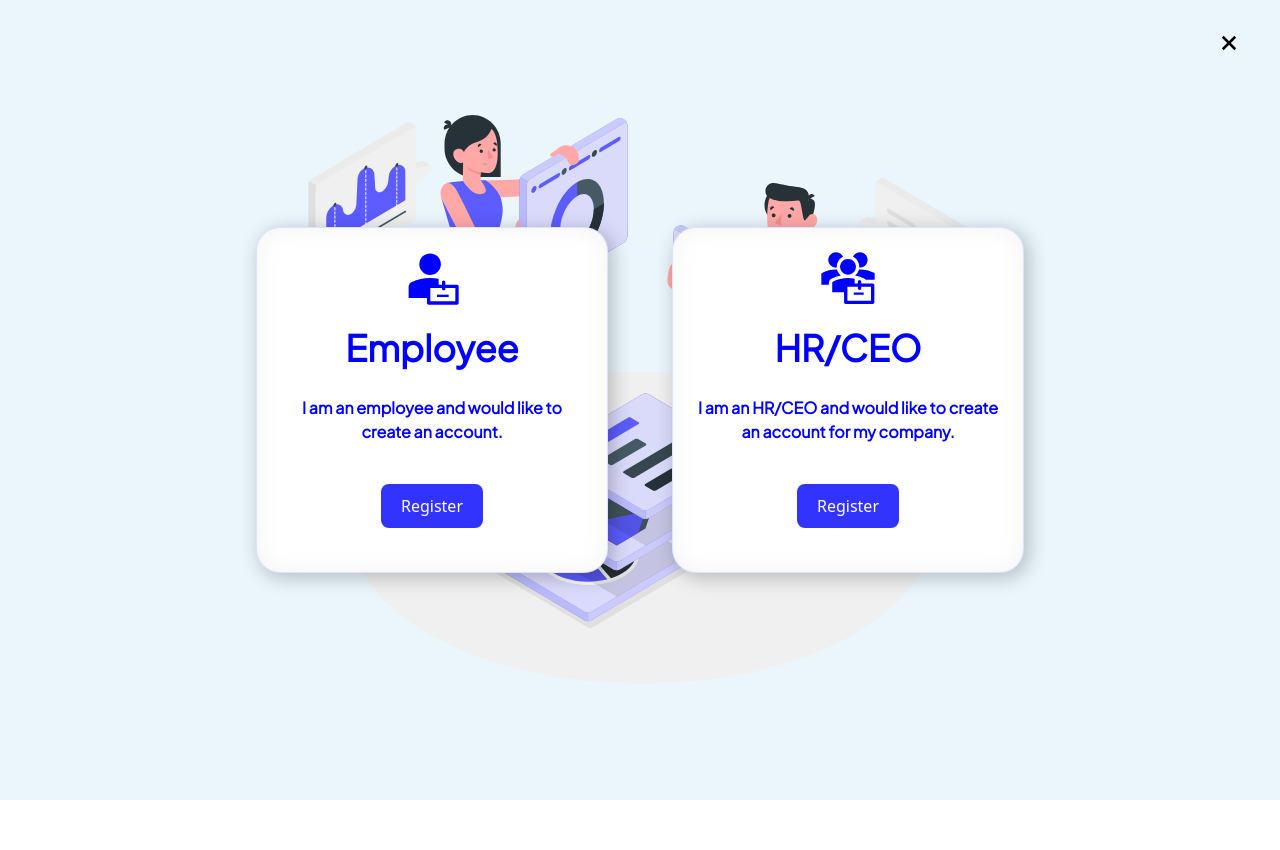
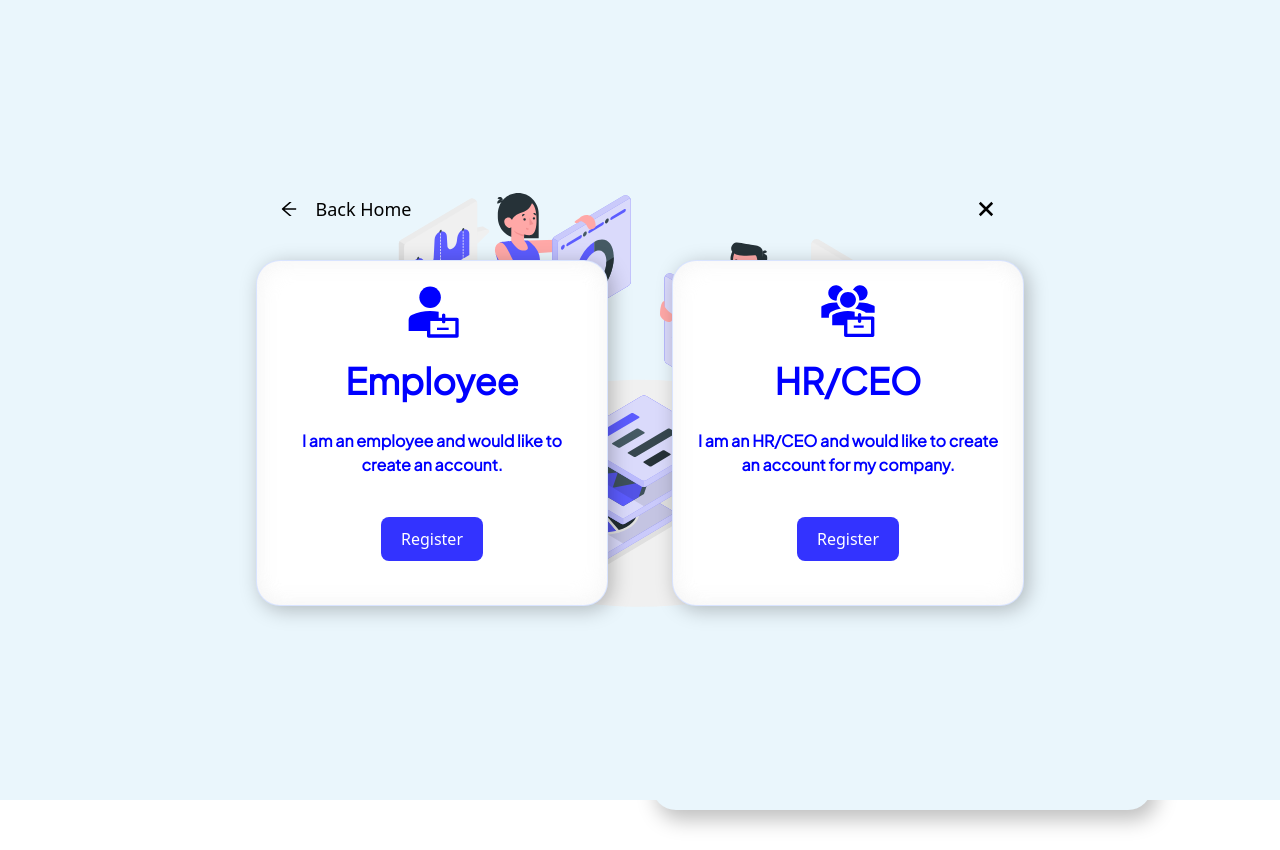
Before and after one commit to GrittyBee-Tech/Career-Leap, a React (Vite) app: page /admin/register in a window 1280 px wide. Both pictures are taken after a click on the button "Go Back". Before the commit the page ends 800 px from the top, so only its background shows below. Built offline with nearby package versions, Linux system fonts and the light colour scheme.

Commit message:
style: ammended the modal a little bit more

```diff
--- a/src/App.css
+++ b/src/App.css
@@ -4,7 +4,7 @@
     background: url(./assets/Images/amico.svg);
     background-repeat: no-repeat;
     background-position: center;
-    background-size: 55%;
+    background-size: 40%;
 }
 
 .regBox {
--- a/src/Components/Generic-Layout/RegisterModal.jsx
+++ b/src/Components/Generic-Layout/RegisterModal.jsx
@@ -2,6 +2,7 @@ import employer from '../../assets/Icons/employer.svg'
 import employee from '../../assets/Icons/employee.svg'
 import { GrFormClose } from 'react-icons/gr';
 import { Link } from 'react-router-dom';
+import { AiOutlineArrowLeft } from 'react-icons/ai';
 
 const RegisterModal = ({ setIsModalOpen, isModalOpen }) => {
   const url = window.location.pathname;
@@ -10,9 +11,12 @@ const RegisterModal = ({ setIsModalOpen, isModalOpen }) => {
   const hasForwardSlashAfterUrl = url.length > 1;
 
   return (
-    <section className={` z-50 h-screen w-full justify-center items-center bg-[#EAF6FC] registerOptions fixed inset-0 transition duration-500 ease-in-out ${isModalOpen ? 'flex' : 'hidden'}`}>
-        <button onClick={() => setIsModalOpen(false)} className='absolute top-7 right-9'><GrFormClose size={30} stroke='#0000FF' strk fill='#0000FF' /></button>
-        <div className="flex w-10/12 sm:flex-row flex-col gap-8 md:gap-16 justify-center items-center">
+    <section className={`z-50 h-screen flex-col w-full justify-center items-center bg-[#EAF6FC] registerOptions fixed inset-0 transition duration-500 ease-in-out ${isModalOpen ? 'flex' : 'hidden'}`}>
+        <div className='w-10/12 px-[3%] lg:px-[13.5%] flex items-center justify-between mb-6 sm:mb-9'>
+          {hasForwardSlashAfterUrl && <Link to='/' className='flex items-center text-lg'><AiOutlineArrowLeft className=' text-xl font-medium mr-4' />Back Home</Link>}
+          <button onClick={() => setIsModalOpen(false)} className='ml-auto'><GrFormClose size={30} stroke='#0000FF' strk fill='#0000FF' /></button>
+        </div>
+        <div className="flex w-10/12 sm:flex-row flex-col gap-6 md:gap-16 justify-center items-center">
             <div className="bg-white w-[22rem] px-6 pt-4 sm:pt-5 sm:pb-11 pb-6 flex flex-col items-center text-center gap-3 sm:gap-5 rounded-3xl regBox border border-[#407bff33]">
                 <img src={employee} alt="" />
                 <h3 className='text-[#0000FF] font-bold text-4xl sm:mb-2 font-plus-jakarta-sans'>Employee</h3>
@@ -27,7 +31,7 @@ const RegisterModal = ({ setIsModalOpen, isModalOpen }) => {
                 {
                   hasForwardSlashAfterUrl ? <button className='bg-[#3333FF] rounded-lg px-5 py-2.5 text-white' onClick={() => setIsModalOpen(false)}>Register</button> :
                   <Link to="/admin/register" className='bg-[#3333FF] text-white rounded-lg px-5 py-2.5'>Register</Link>
-                  }
+                }
             </div>
         </div>
     </section>
--- a/src/Pages/Register/RegisterAdmin.jsx
+++ b/src/Pages/Register/RegisterAdmin.jsx
@@ -36,19 +36,19 @@ const RegisterAdmin = () => {
             <p className="font-georgia text-2xl mt-8 mb-4">Drive employee growth, foster innovation, and enhance your company&apos;s performance.</p>
             <img src={bg} alt="" />
         </div>
-        <div className='w-full sm:flex-1 mb-4 bg-[#EAF6FC] sm:mb-0 border-2 border-[#0000ff] rounded-3xl px-10 sm:px-7 md:px-12 py-8 flex flex-col gap-5'>
+        <div style={{ boxShadow: '5px 10px 20px 0px rgba(0, 0, 0, 0.25)' }} className='w-full sm:flex-1 mb-4 bg-[#EAF6FC] sm:mb-0 rounded-3xl px-10 sm:px-7 md:px-12 py-8 flex flex-col gap-5'>
             <h2 className="text-3xl text-primary font-lobster text-center">Career Leap</h2>
             <h4 className='font-plus-jakarta-sans text-2xl font-semibold text-center'>Create an Account</h4>
             <p className="font-georgia text-sm mb-4 text-center">Sign up on Career Leap as a company and get access to the services we offer.</p>
-            <form action="" className='flex flex-col gap-4' onSubmit={handleSubmit(onsubmit)}>
+            <form action="" className='flex flex-col gap-6' onSubmit={handleSubmit(onsubmit)}>
               <div>
-                <label className='pb-2.5 font-medium text-xl font-plus-jakarta-sans' htmlFor='email'>Email</label>
+                <label className='font-medium text-xl font-plus-jakarta-sans' htmlFor='email'>Email</label>
                 <div className='relative'>
                   <input
                     name='email'
                     type='email'
                     placeholder='example@gmail.com'
-                    className={`w-full border ${errors.email ? 'border-red-500' : 'border-[#0A0A29]'} rounded-md outline-none p-2.5 leading-none font-medium text-lg placeholder:text-[#C8C8DC]`}
+                    className={`w-full border ${errors.email ? 'border-red-500' : 'border-[#0A0A29]'} bg-transparent mt-2 rounded-md outline-none p-2.5 leading-none font-medium text-lg placeholder:text-[#C8C8DC]`}
                     {...register('email')}
                   />
                   <AiOutlineMail className='absolute text-lg right-4 top-3.5' />
@@ -57,13 +57,13 @@ const RegisterAdmin = () => {
               </div>
 
               <div>
-                <label className='pb-2.5 font-medium text-xl font-plus-jakarta-sans' htmlFor='password'>Password</label>
+                <label className='font-medium text-xl font-plus-jakarta-sans' htmlFor='password'>Password</label>
                 <div className='relative'>
                   <input
                     name='password'
                     type={showPassword ? 'text' : 'password'}
                     placeholder='***********'
-                    className={`w-full border ${errors.password ? 'border-red-500' : 'border-[#0A0A29]'} rounded-md outline-none p-2.5 leading-none font-medium text-lg placeholder:text-[#C8C8DC]`}
+                    className={`w-full border ${errors.password ? 'border-red-500' : 'border-[#0A0A29]'} bg-transparent mt-2 rounded-md outline-none p-2.5 leading-none font-medium text-lg placeholder:text-[#C8C8DC]`}
                     {...register('password')}
                   />
                   {
@@ -75,23 +75,23 @@ const RegisterAdmin = () => {
               </div>
 
               <div>
-                <label className='pb-2.5 font-medium text-xl font-plus-jakarta-sans' htmlFor='organization'>Organization name</label>
+                <label className='font-medium text-xl font-plus-jakarta-sans' htmlFor='organization'>Organization name</label>
                 <input
                   name='organization'
                   type='text'
                   placeholder='Your organization plc...'
-                  className={`w-full border ${errors.organization ? 'border-red-500' : 'border-[#0A0A29]'} rounded-md outline-none p-2.5 leading-none font-medium text-lg placeholder:text-[#C8C8DC]`}
+                  className={`w-full border ${errors.organization ? 'border-red-500' : 'border-[#0A0A29]'} bg-transparent mt-2 rounded-md outline-none p-2.5 leading-none font-medium text-lg placeholder:text-[#C8C8DC]`}
                   {...register('organization')}
                 />
                 <p className='text-red-500'>{errors.organization?.message}</p>
               </div>
 
               <div>
-                <label className='pb-2.5 font-medium text-xl font-plus-jakarta-sans' htmlFor='role'>Register as</label>
+                <label className='font-medium text-xl font-plus-jakarta-sans' htmlFor='role'>Register as</label>
                 <select
                   name='role'
                   placeholder='Manager'
-                  className={`w-full border ${errors.role ? 'border-red-500' : 'border-[#0A0A29]'} rounded-md outline-none p-2.5 leading-none font-medium text-lg placeholder:text-[#C8C8DC]`}
+                  className={`w-full border ${errors.role ? 'border-red-500' : 'border-[#0A0A29]'} bg-transparent mt-2 rounded-md outline-none p-2.5 leading-none font-medium text-lg placeholder:text-[#C8C8DC]`}
                   {...register('role')}
                 >
                   <option value="admin">HR/CEO</option>
@@ -100,9 +100,9 @@ const RegisterAdmin = () => {
                 <p className='text-red-500'>{errors.role?.message}</p>
               </div>
 
-              <button type='submmit' onClick={handleSubmit(onsubmit)} className='bg-[#3333FF] text-[#F0F0FF] rounded-lg px-5 py-2.5 text-2xl font-semibold'>Sign In</button>
-              <p className='text-xl font-plus-jakarta-sans font-semibold text-center'>Already have an account?
-                <Link className='text-primary underline' href="/login">Log in</Link>
+              <button type='submmit' onClick={handleSubmit(onsubmit)} className='bg-[#3333FF] text-[#F0F0FF] rounded-lg px-5 py-2 text-xl font-semibold'>Sign In</button>
+              <p className='text-xl font-plus-jakarta-sans font-semibold text-center'>Have an account?
+                <Link className='text-primary pl-2' to="/login">Log in</Link>
               </p>
             </form>
         </div>
```
